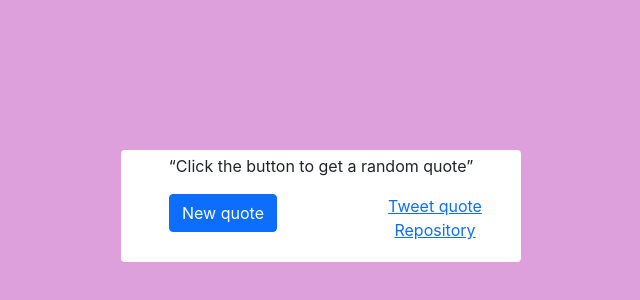
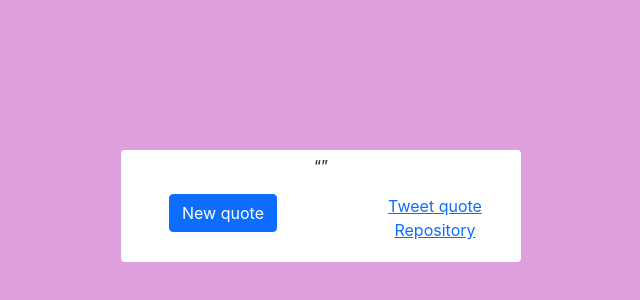
Before and after one commit to edwarhman/random-quote-machine, a React (Create React App) app: page / in a window 1280 px wide. Shown: the part 90-390 px from the top of the page, without its empty margins (319-959 px from the left). Built offline with nearby package versions, Linux system fonts and the light colour scheme; no server answers.

Commit message:
feat: fetch quote on first load

```diff
--- a/src/features/QuoteMachine/QuoteMachine.js
+++ b/src/features/QuoteMachine/QuoteMachine.js
@@ -19,6 +19,10 @@ class Presentational extends React.Component {
   newQuote() {
     this.props.setNewQuote();
   }
+
+    componentDidMount() {
+        this.props.setNewQuote();
+    }
 
   render() {
     return (
--- a/src/features/QuoteMachine/quoteMachineSlice.js
+++ b/src/features/QuoteMachine/quoteMachineSlice.js
@@ -1,7 +1,7 @@
 import { createAsyncThunk, createSlice } from "@reduxjs/toolkit";
 
 const initialState = {
-  quote: "Click the button to get a random quote",
+  quote: "",
   author: "",
 };
 
@@ -26,5 +26,4 @@ const quoteMachineSlice = createSlice({
   },
 });
 
-export const { newQuote } = quoteMachineSlice.actions;
 export default quoteMachineSlice.reducer;
```
Also changed, not shown: 1 other file (tests, documents, lock files or other folders).
